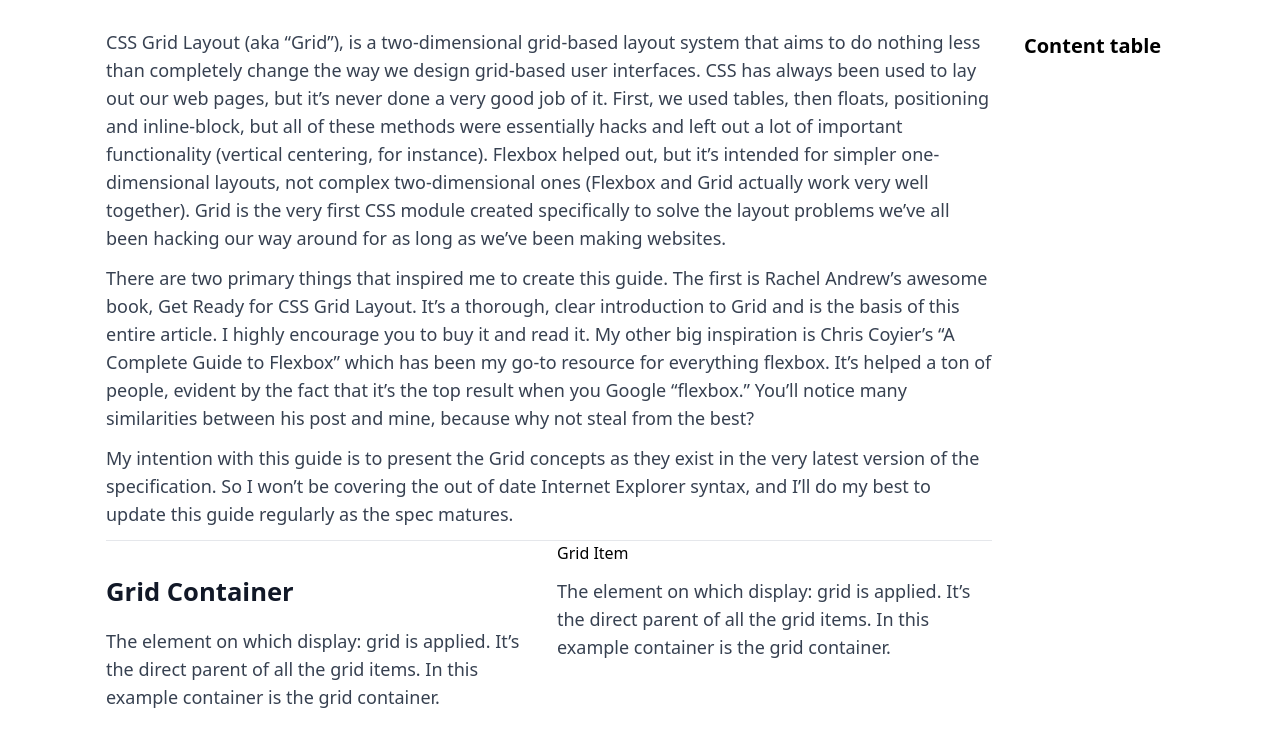
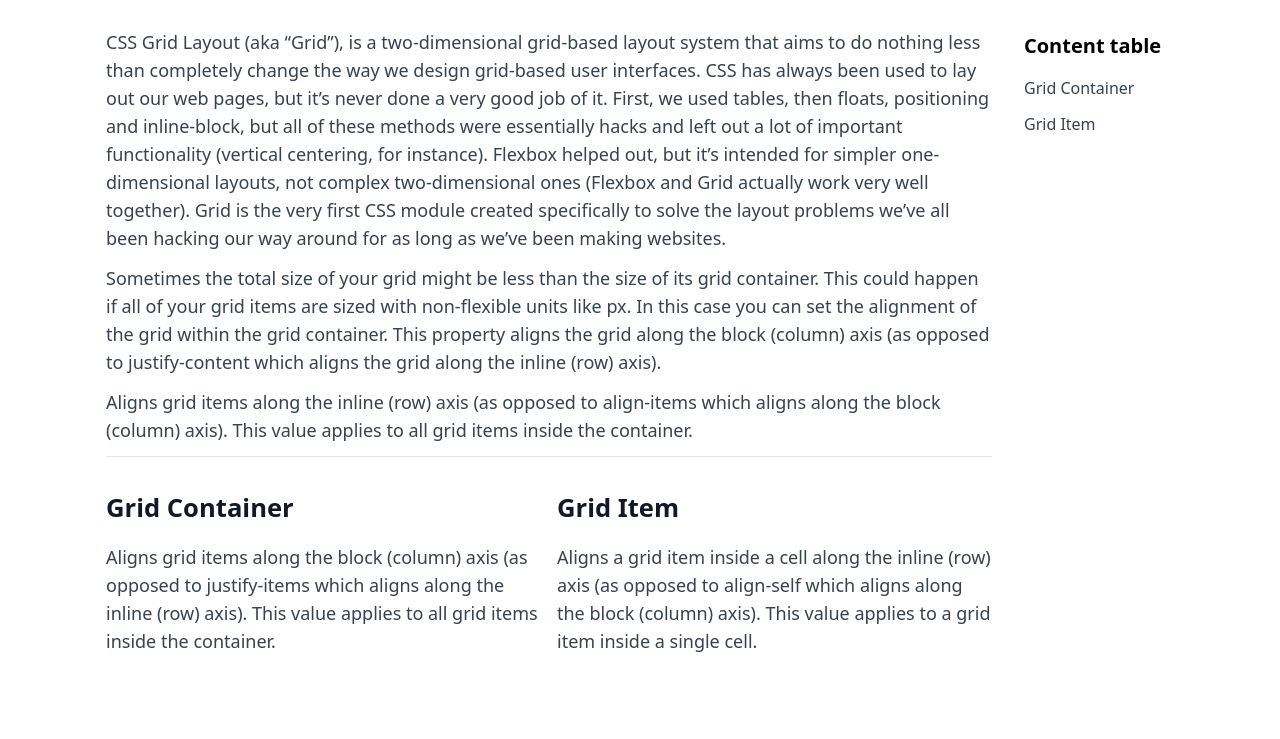
Before and after one commit to kevinmalaverr/interactive-grid, a Gatsby site: page /introduction in a window 1280 px wide. Shown: the part 64-803 px from the top of the page. Built offline with nearby package versions, Linux system fonts and the light colour scheme; Gatsby itself is replaced by a stand-in of ours.

Commit message:
[UPDATE] separate data on introduction page

```diff
--- /dev/null
+++ b/src/pageData/introduction.js
@@ -0,0 +1,49 @@
+module.exports = {
+  title: "Introduction",
+  description: "CSS grid introduction",
+  links: [
+    { id: "grid-container", title: "Grid Container" },
+    { id: "grid-item", title: "Grid Item" },
+  ],
+  content: [
+    `CSS Grid Layout (aka “Grid”), is a two-dimensional grid-based layout
+    system that aims to do nothing less than completely change the way we
+    design grid-based user interfaces. CSS has always been used to lay out
+    our web pages, but it’s never done a very good job of it. First, we
+    used tables, then floats, positioning and inline-block, but all
+    of these methods were essentially hacks and left out a lot of
+    important functionality (vertical centering, for instance). Flexbox
+    helped out, but it’s intended for simpler one-dimensional layouts, not
+    complex two-dimensional ones (Flexbox and Grid actually work very well
+    together). Grid is the very first CSS module created specifically to
+    solve the layout problems we’ve all been hacking our way around for as
+    long as we’ve been making websites.`,
+
+    `Sometimes the total size of your grid might be less than the size of
+    its grid container. This could happen if all of your grid items are
+    sized with non-flexible units like px. In this case you can set the
+    alignment of the grid within the grid container. This property aligns
+    the grid along the block (column) axis (as opposed to justify-content
+    which aligns the grid along the inline (row) axis).`,
+
+    `Aligns grid items along the inline (row) axis (as opposed to
+    align-items which aligns along the block (column) axis). This value
+    applies to all grid items inside the container.`,
+
+    `Aligns grid items along the block (column) axis (as opposed to
+    justify-items which aligns along the inline (row) axis). This value
+    applies to all grid items inside the container.`,
+
+    `Aligns a grid item inside a cell along the inline (row) axis (as
+    opposed to align-self which aligns along the block (column) axis).
+    This value applies to a grid item inside a single cell.`,
+
+    `Aligns a grid item inside a cell along the block (column) axis (as
+    opposed to justify-self which aligns along the inline (row) axis).
+    This value applies to the content inside a single grid item.`,
+  ],
+  navigation: {
+    prev: "prev url",
+    next: "nexturl1",
+  },
+}
--- a/src/pages/introduction.js
+++ b/src/pages/introduction.js
@@ -4,67 +4,29 @@ import SubSection from "../components/SubSection"
 import ContentTable from "../components/ContentTable"
 import SectionLayout from "../components/SectionLayout"
 import SEO from "../components/SEO"
+import data from "../pageData/introduction"
 
-const links = [
-  { id: "ff", name: "Grid Container" },
-  { id: "fs", name: "Grid Item" },
-]
+const { links, title, description, content } = data
 
 const other = () => (
   <>
-    <Header name="Template areas" />
-    <SEO title="Introduction" />
+    <Header name={title} />
+    <SEO title={title} description={description} />
     <SectionLayout>
       <ContentTable links={links} />
       <div>
-        <p className="my-3 text-lg text-gray-700">
-          CSS Grid Layout (aka “Grid”), is a two-dimensional grid-based layout
-          system that aims to do nothing less than completely change the way we
-          design grid-based user interfaces. CSS has always been used to lay out
-          our web pages, but it’s never done a very good job of it. First, we
-          used tables, then floats, positioning and <a>inline-block</a>, but all
-          of these methods were essentially hacks and left out a lot of
-          important functionality (vertical centering, for instance). Flexbox
-          helped out, but it’s intended for simpler one-dimensional layouts, not
-          complex two-dimensional ones (Flexbox and Grid actually work very well
-          together). Grid is the very first CSS module created specifically to
-          solve the layout problems we’ve all been hacking our way around for as
-          long as we’ve been making websites.
-        </p>
-        <p className="my-3 text-lg text-gray-700">
-          There are two primary things that inspired me to create this guide.
-          The first is Rachel Andrew’s awesome book, Get Ready for CSS Grid
-          Layout. It’s a thorough, clear introduction to Grid and is the basis
-          of this entire article. I highly encourage you to buy it and read it.
-          My other big inspiration is Chris Coyier’s “A Complete Guide to
-          Flexbox” which has been my go-to resource for everything flexbox. It’s
-          helped a ton of people, evident by the fact that it’s the top result
-          when you Google “flexbox.” You’ll notice many similarities between his
-          post and mine, because why not steal from the best?
-        </p>
-        <p className="my-3 text-lg text-gray-700">
-          My intention with this guide is to present the Grid concepts as they
-          exist in the very latest version of the specification. So I won’t be
-          covering the out of date Internet Explorer syntax, and I’ll do my best
-          to update this guide regularly as the spec matures.
-        </p>
+        <p className="my-3 text-lg text-gray-700">{content[0]}</p>
+        <p className="my-3 text-lg text-gray-700">{content[1]}</p>
+        <p className="my-3 text-lg text-gray-700">{content[2]}</p>
         <hr />
         <div className="grid grid-cols-1 md:grid-cols-2 gap-4">
           <div>
             <SubSection id="grid-container">Grid Container</SubSection>
-            <p className="my-3 text-lg text-gray-700">
-              The element on which display: grid is applied. It’s the direct
-              parent of all the grid items. In this example container is the
-              grid container.
-            </p>
+            <p className="my-3 text-lg text-gray-700">{content[3]}</p>
           </div>
           <div>
-            <h2>Grid Item</h2>
-            <p className="my-3 text-lg text-gray-700">
-              The element on which display: grid is applied. It’s the direct
-              parent of all the grid items. In this example container is the
-              grid container.
-            </p>
+            <SubSection id="grid-container">Grid Item</SubSection>
+            <p className="my-3 text-lg text-gray-700">{content[4]}</p>
           </div>
         </div>
       </div>
--- a/src/utils/filterSearch.js
+++ b/src/utils/filterSearch.js
@@ -1,5 +1,5 @@
 export default function filterSearch(data, searchStr, maxItems = 8) {
-  const templateRegex = `(^|\s|-)(${searchStr})(.*)`
+  const templateRegex = `(^| |-)(${searchStr})(.*)`
   const filteredList = []
   let i = 0
 
--- a/static/searchIndexes.json
+++ b/static/searchIndexes.json
@@ -1,79 +1 @@
-[
-  {
-    "title": "justify-content",
-    "page": "Alignment",
-    "href": "/alignment#target-justify-content"
-  },
-  {
-    "title": "align-content",
-    "page": "Alignment",
-    "href": "/alignment#target-align-content"
-  },
-  {
-    "title": "justify-items",
-    "page": "Alignment",
-    "href": "/alignment#target-justify-items"
-  },
-  {
-    "title": "align-items",
-    "page": "Alignment",
-    "href": "/alignment#target-align-items"
-  },
-  {
-    "title": "justify-self",
-    "page": "Alignment",
-    "href": "/alignment#target-justify-self"
-  },
-  {
-    "title": "align-self",
-    "page": "Alignment",
-    "href": "/alignment#target-align-self"
-  },
-  {
-    "title": "Playground",
-    "page": "Alignment",
-    "href": "/alignment#target-playground"
-  },
-
-  {
-    "title": "align-items",
-    "page": "Alignment",
-    "href": "sstarget-align-items"
-  },
-  {
-    "title": "justify-self",
-    "page": "Alignment",
-    "href": "sstarget-justify-self"
-  },
-  {
-    "title": "align-self",
-    "page": "Alignment",
-    "href": "sstarget-align-self"
-  },
-  {
-    "title": "Playground",
-    "page": "Alignment",
-    "href": "sstarget-playground"
-  },
-
-  {
-    "title": "align-items",
-    "page": "Alignment",
-    "href": "aasstarget-align-items"
-  },
-  {
-    "title": "justify-self",
-    "page": "Alignment",
-    "href": "aasstarget-justify-self"
-  },
-  {
-    "title": "align-self",
-    "page": "Alignment",
-    "href": "aasstarget-align-self"
-  },
-  {
-    "title": "Playground",
-    "page": "Alignment",
-    "href": "aasstarget-playground"
-  }
-]
+[{"title":"justify-content","page":"Alignment","href":"/alignment#target-justify-content"},{"title":"align-content","page":"Alignment","href":"/alignment#target-align-content"},{"title":"justify-items","page":"Alignment","href":"/alignment#target-justify-items"},{"title":"align-items","page":"Alignment","href":"/alignment#target-align-items"},{"title":"justify-self","page":"Alignment","href":"/alignment#target-justify-self"},{"title":"align-self","page":"Alignment","href":"/alignment#target-align-self"},{"title":"Playground","page":"Alignment","href":"/alignment#target-playground"},{"title":"Grid Container","page":"Introduction","href":"/introduction#target-grid-container"},{"title":"Grid Item","page":"Introduction","href":"/introduction#target-grid-item"}]
```
